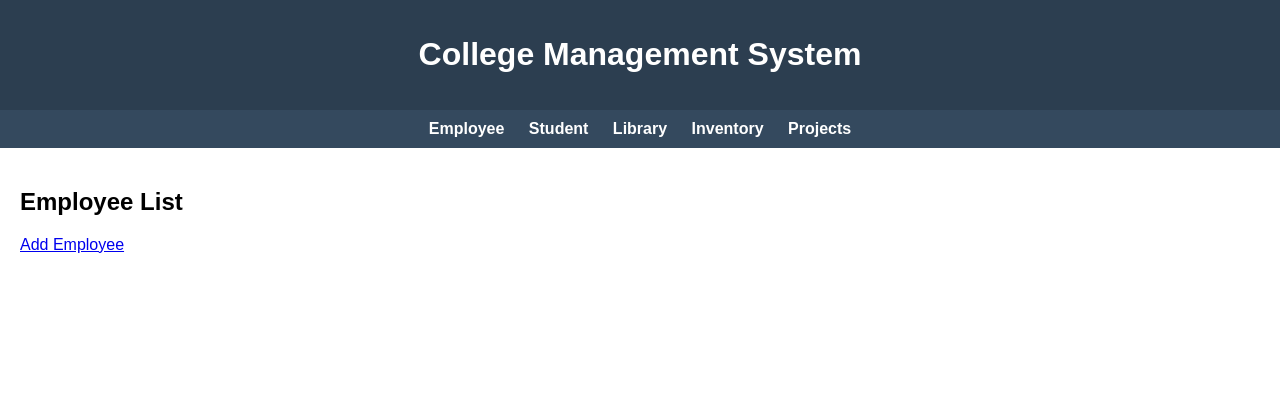
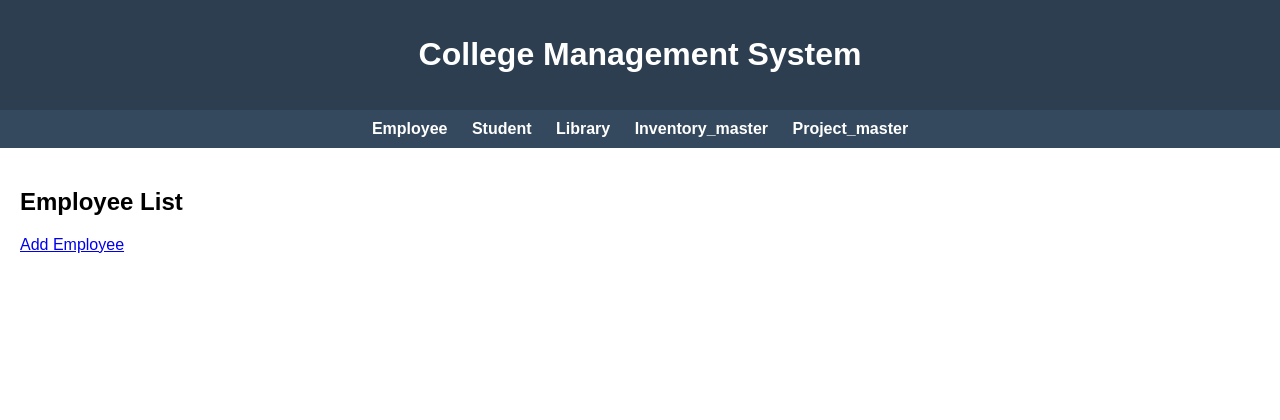
Before and after one commit to Jash107-dev/college_project, a Django app: page /employee/ in a window 1280 px wide. Shown: the top 420 px of the page. Run offline with Django 4.2, Linux system fonts and the light colour scheme; data that the repository does not hold is empty.

Commit message:
prject_app issue resolved

```diff
--- a/templates/base.html
+++ b/templates/base.html
@@ -60,8 +60,8 @@
     <a href="/employee/">Employee</a>
     <a href="#">Student</a>
     <a href="#">Library</a>
-    <a href="#">Inventory</a>
-    <a href="#">Projects</a>
+    <a href="#">Inventory_master</a>
+    <a href="#">Project_master</a>
 </nav>
 
 <div class="container">
```
